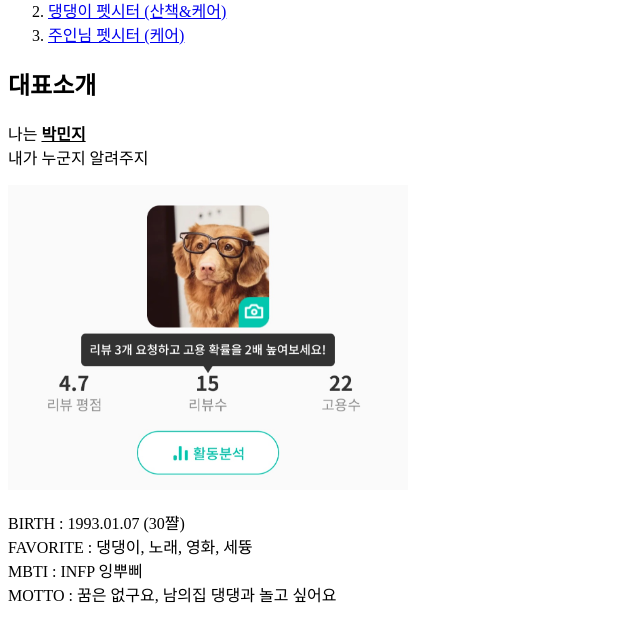
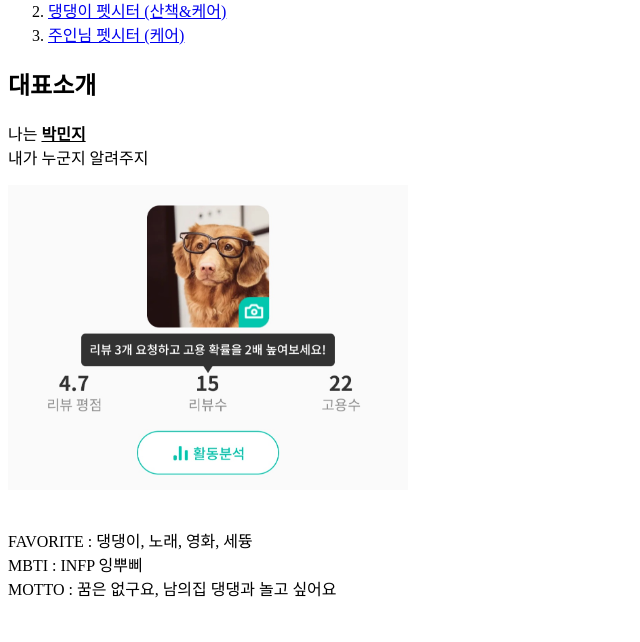
Before and after one commit to iwhe9317/my-first-web-site, a plain HTML site: page 1.html in a window 1280 px wide. Shown: the part 100-742 px from the top of the page, without its empty margins (0-640 px from the left). Drawn offline with Linux system fonts and the light colour scheme.

Commit message:
Add files via upload

```diff
--- a/1.html
+++ b/1.html
@@ -15,17 +15,10 @@
     <p>
         나는 <strong><u>박민지</u></strong>
         <br>
-            <!-- <a href="https://www.instagram.com/iwhe9317/?hl=ko"
-            target="_blank"
-            title="instagram @iwhe9317"> -->
             내가 누군지 알려주지
-            <!-- </a> -->
     </p>
     <img src="manager.jpeg" width="400">
     <p>
-        BIRTH : 1993.01.07 (30쨜)
-        <!-- <br>ADDRESS : 서울시 용산구 신흥로32길 13-1, 1층 -->
-        <!-- <br>PHONE : 010-7401-9317 -->
         <br>FAVORITE : 댕댕이, 노래, 영화, 세뜡
         <br>MBTI : INFP 잉뿌삐
         <br>MOTTO : 꿈은 없구요, 남의집 댕댕과 놀고 싶어요
```
